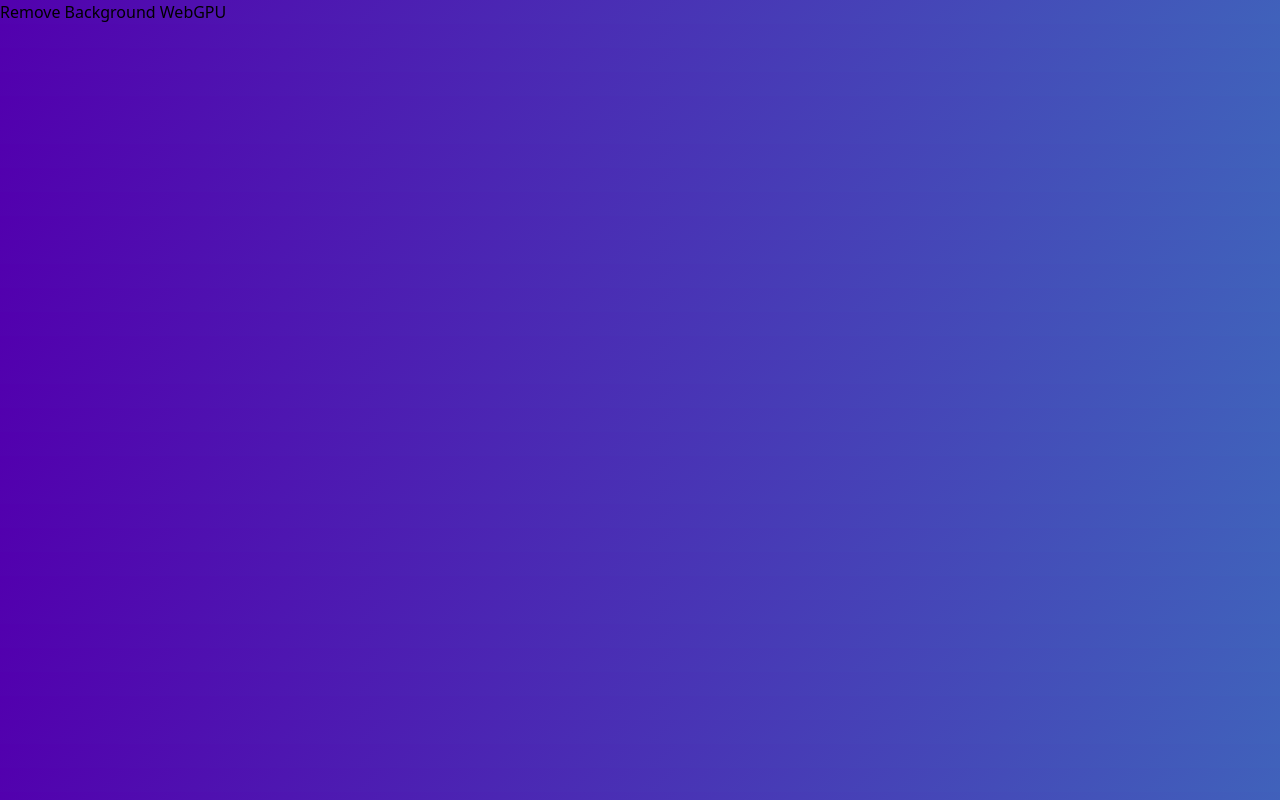
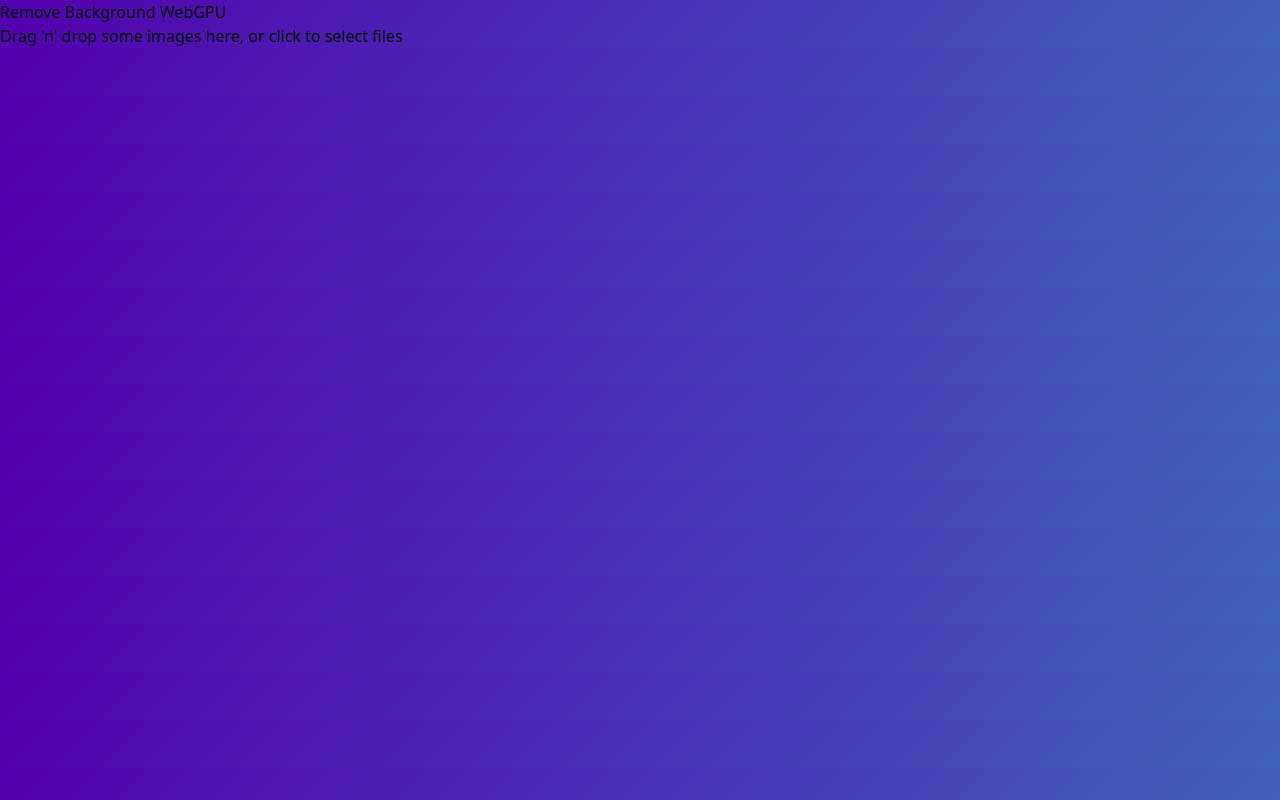
Before and after one commit to sagarbrathod1/no-more-bg, a React (Vite) app: page / in a window 1280 px wide. Built offline with nearby package versions, Linux system fonts and the light colour scheme.

Commit message:
initial dropzone

```diff
--- a/src/App.tsx
+++ b/src/App.tsx
@@ -1,7 +1,31 @@
+import React, { useState, useCallback } from "react";
+import { useDropzone } from "react-dropzone";
+
 export default function App() {
+  const [images, setImages] = useState([]);
+  const [error, setError] = useState(null);
+
+  const onDrop = useCallback((acceptedFiles) => {
+    setImages((prevImages) => [
+      ...prevImages,
+      ...acceptedFiles.map((file) => URL.createObjectURL(file)),
+    ]);
+  }, []);
+
+  const { getRootProps, getInputProps, isDragActive } = useDropzone({ onDrop });
+
   return (
     <div>
       <h1>Remove Background WebGPU</h1>
+      {error && <p>Error: {error.message}</p>}
+      <div {...getRootProps()}>
+        <input {...getInputProps()} />
+        {isDragActive ? (
+          <p>Drop the images here ...</p>
+        ) : (
+          <p>Drag 'n' drop some images here, or click to select files</p>
+        )}
+      </div>
     </div>
   );
 }
```
